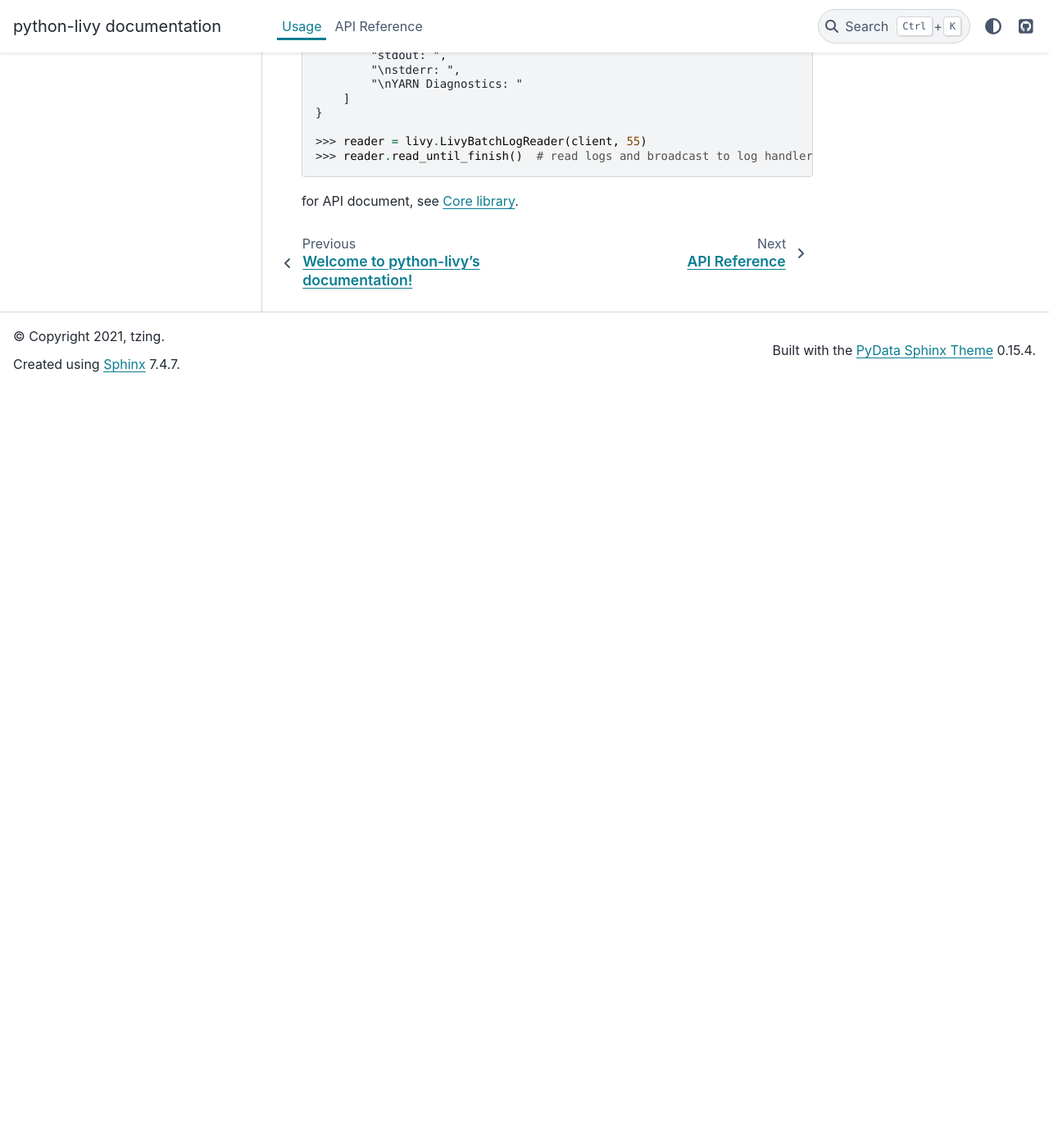
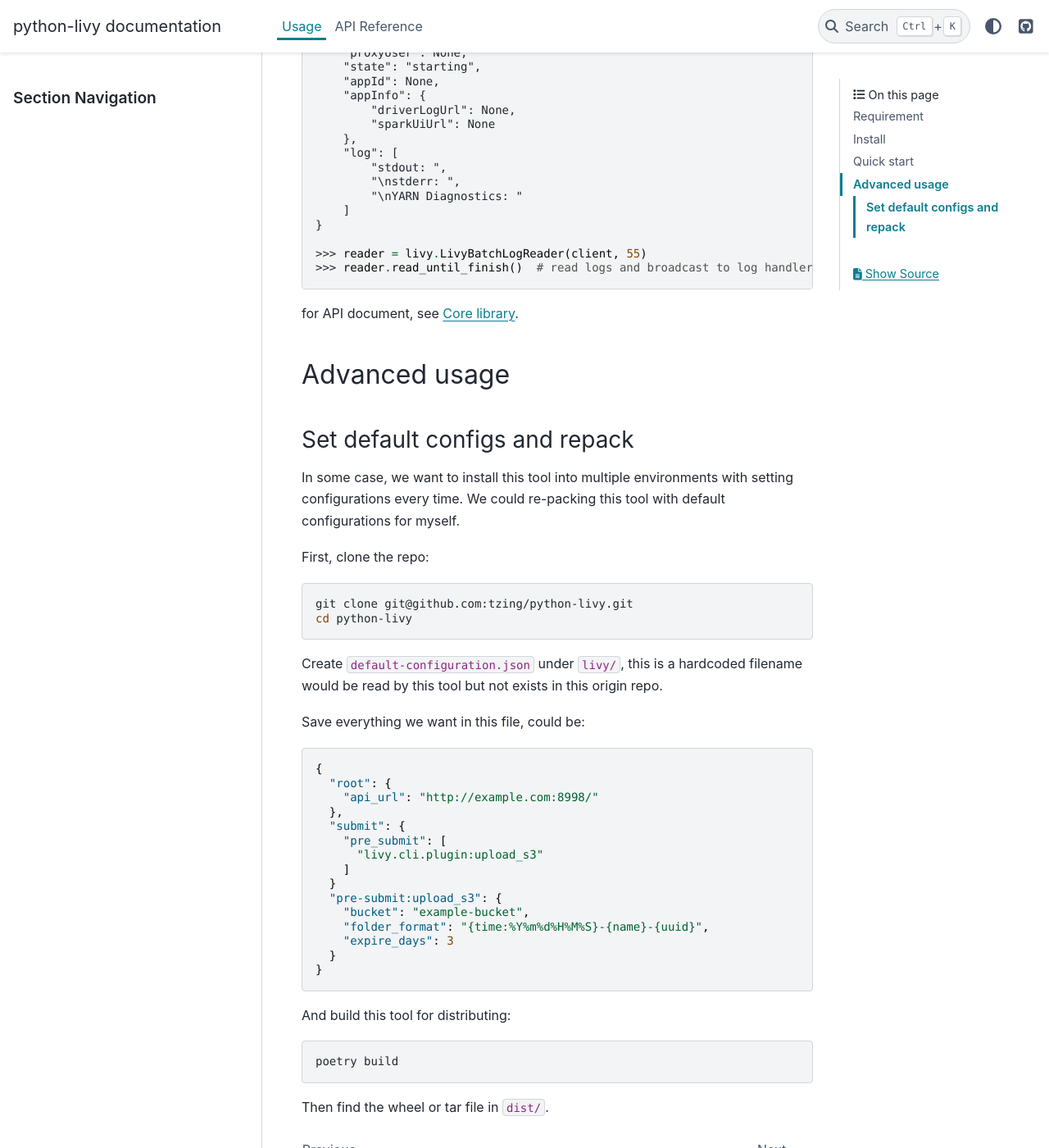
Before and after one commit to tzing/python-livy, a Sphinx documentation site: the page built from docs/usage.rst, in a window 1280 px wide and 1400 px high, scrolled down 3438 px. Shown: the whole window at 82% size. Built offline with Sphinx 7.4.7 and the PyData theme 0.15.4, drawn with Linux system fonts in a browser that asks for light colours; before the commit the page ends 3912 px from its top, so only the background shows below that; some of the changed text lies outside the part shown.

Commit message:
add: advanced usage

```diff
--- a/docs/usage.rst
+++ b/docs/usage.rst
@@ -99,15 +99,15 @@ This tool is shipped with plugin ``upload_s3``. It could automatically upload th
 
    Currently it does not have plugin for native HDFS / GCP / Azure. Please file an issue or PR if you need it.
 
-This plugin need extra configure but not supporting set via command line. Please use the editor to open ``~/.config/python-livy.json`` and add ``plugin:upload_s3`` section:
+This plugin need extra configure but not supporting set via command line. Please use the editor to open ``~/.config/python-livy.json`` and add ``pre-submit:upload_s3`` section:
 
 .. code-block:: json
 
    {
      "root": {
-       // existing configs, please do not change
+       "...": "existing configs, please do not change"
      },
-     "plugin:upload_s3": {
+     "pre-submit:upload_s3": {
        "bucket": "example-bucket",
        "folder_format": "{time:%Y%m%d%H%M%S}-{name}-{uuid}",
        "expire_days": 3
@@ -122,8 +122,13 @@ After the configure, we could simply use the command line tool to submit the tas
 
    livy submit main.py
 
-Log reader would be auto started after submission.
+Log reader would be started after submission.
 
+.. note::
+
+   ``upload_s3`` plugin uses `boto3 <https://pypi.org/project/boto3/>`_ to upload the files, you should run this tool with ``s3:PutObject``. Or an error would raised.
+
+.. TODO CLI doc
 
 As library
 ----------
@@ -159,3 +164,49 @@ Note plugin system would not be triggered in core library. For action like *subm
    >>> reader.read_until_finish()  # read logs and broadcast to log handlers
 
 for API document, see :ref:`core-lib`.
+
+
+Advanced usage
+~~~~~~~~~~~~~~
+
+Set default configs and repack
+------------------------------
+
+In some case, we want to install this tool into multiple environments with setting configurations every time. We could re-packing this tool with default configurations for myself.
+
+First, clone the repo:
+
+.. code-block:: bash
+
+   git clone git@github.com:tzing/python-livy.git
+   cd python-livy
+
+Create ``default-configuration.json`` under ``livy/``, this is a hardcoded filename would be read by this tool but not exists in this origin repo.
+
+Save everything we want in this file, could be:
+
+.. code-block:: json
+
+   {
+     "root": {
+       "api_url": "http://example.com:8998/"
+     },
+     "submit": {
+       "pre_submit": [
+         "livy.cli.plugin:upload_s3"
+       ]
+     }
+     "pre-submit:upload_s3": {
+       "bucket": "example-bucket",
+       "folder_format": "{time:%Y%m%d%H%M%S}-{name}-{uuid}",
+       "expire_days": 3
+     }
+   }
+
+And build this tool for distributing:
+
+.. code-block:: bash
+
+   poetry build
+
+Then find the wheel or tar file in ``dist/``.
```
